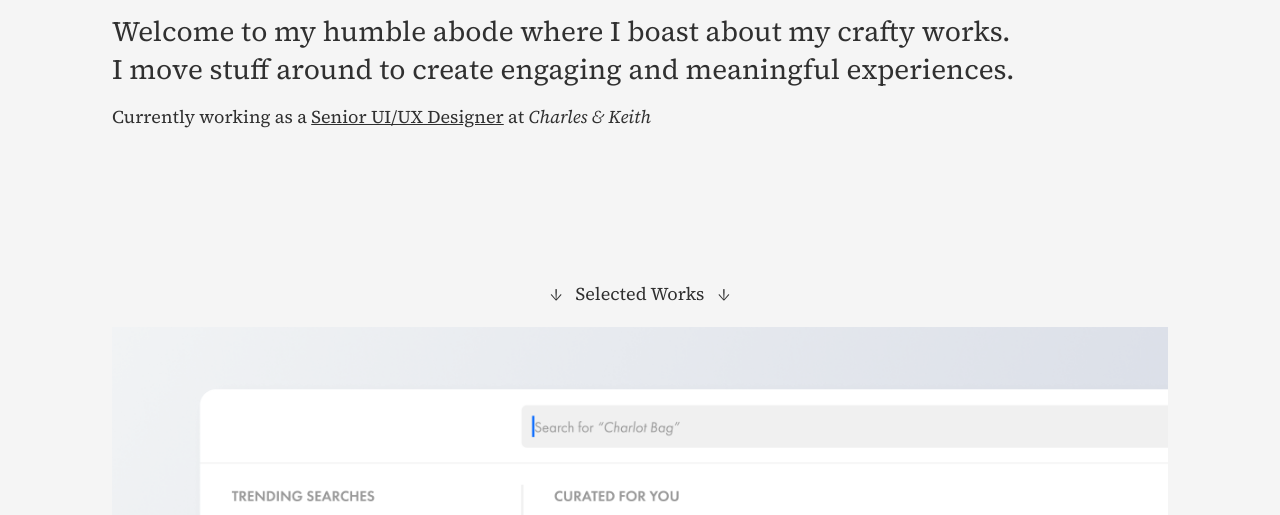
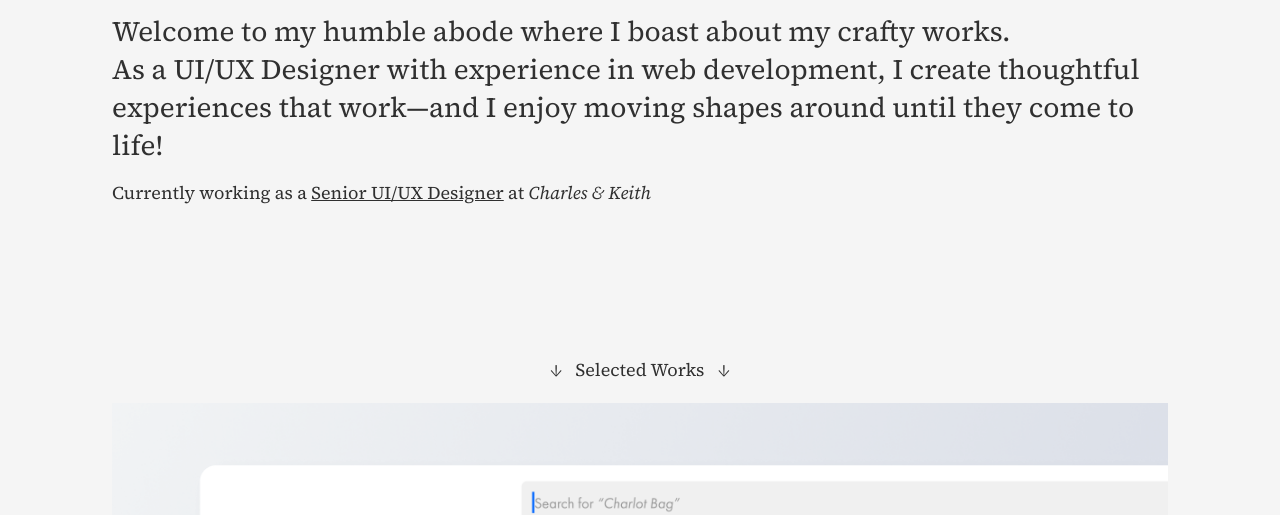
Before and after one commit to jodich/jodich.github.io, a plain HTML site: page index.html in a window 1280 px wide. Shown: the part 288-803 px from the top of the page. Drawn offline with nearby package versions, Linux system fonts and the light colour scheme.

Commit message:
updated index

```diff
--- a/index.html
+++ b/index.html
@@ -58,7 +58,7 @@
                 </div>
                 <div>
                     Welcome to my humble abode where I boast about my crafty works.<br>
-                    I move stuff around to create engaging and meaningful experiences.
+                    As a UI/UX Designer with experience in web development, I create thoughtful experiences that work—and I enjoy moving shapes around until they come to life!
                 </div>
                 <div>
                     Currently working as a <u>Senior UI/UX Designer</u> at <nobr><i>Charles & Keith</i></nobr>
```
Also changed, not shown: robots.txt (deleted).
